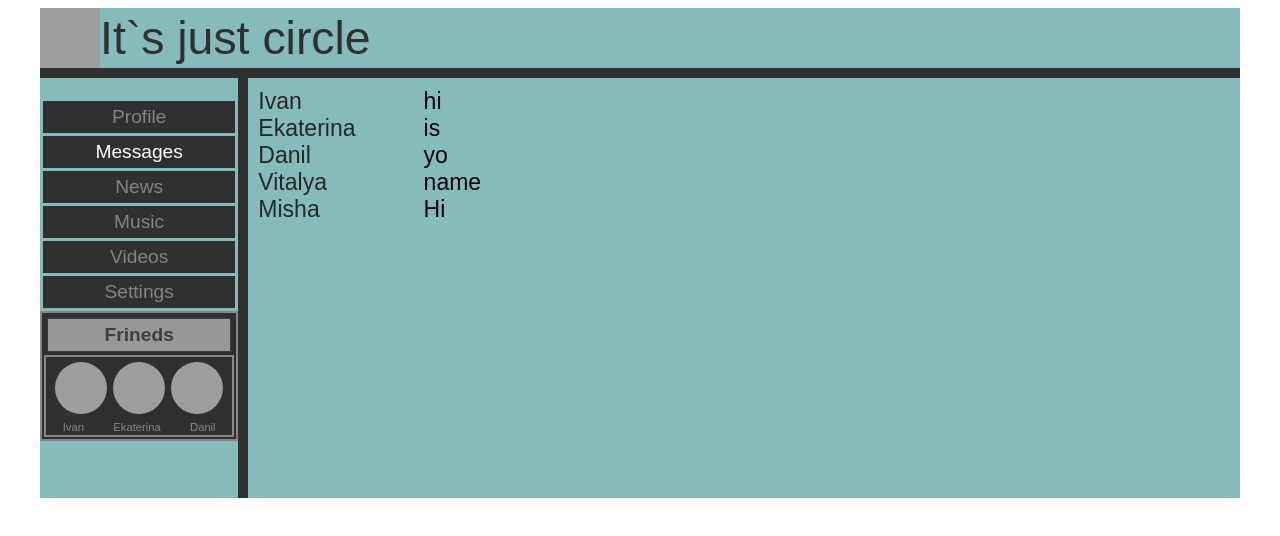
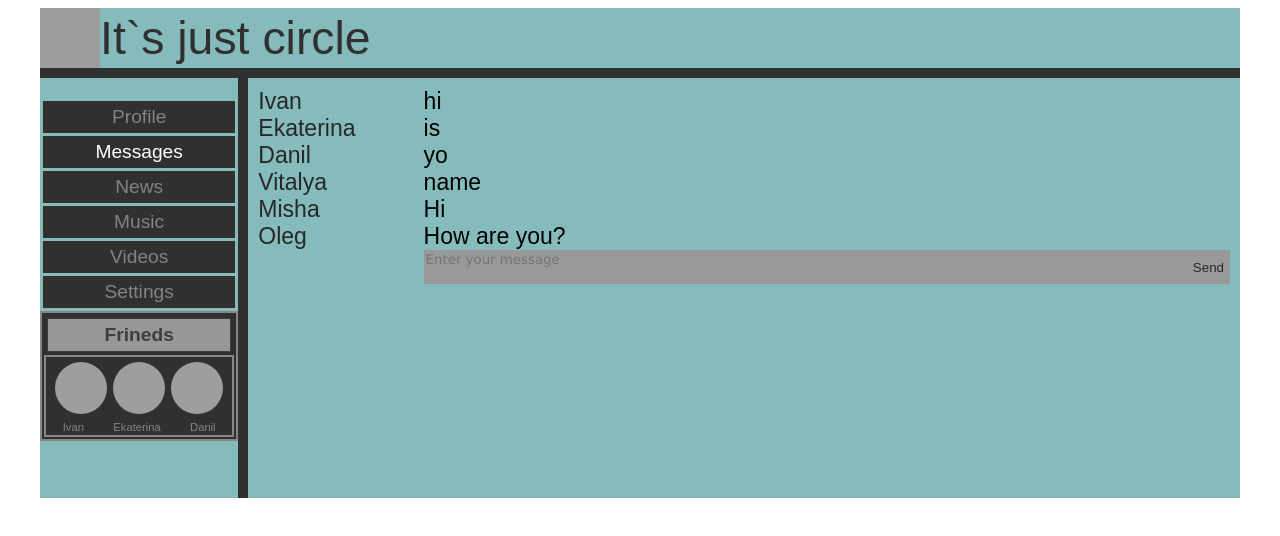
Before and after one commit to be-as-neo/SocialityWeb, a React (Create React App) app: page /dialogs in a window 1280 px wide. Shown: the top 536 px of the page. Built offline with nearby package versions, Linux system fonts and the light colour scheme; grey boxes are pictures that could not be loaded.

Commit message:
Added an input field for the dialog
And react logic

```diff
--- a/src/App.js
+++ b/src/App.js
@@ -7,16 +7,13 @@ import Dialogs from './components/Dialogs/Dialogs';
 import News from './components/Navbar/News/News';
 import Music from './components/Navbar/Music/Music';
 import { Route } from 'react-router';
-import { BrowserRouter } from 'react-router-dom';
+import { addPost } from './redux/state';
 
 
-
-
-
-function App(props) {
+ function App(props) {
 
   return (
-    <BrowserRouter>
+
       <div className='app-wrapper'>
         <Header />
         <Navbar state = {props.state.sideBarPage}/>
@@ -24,15 +21,15 @@ function App(props) {
           {/* <Route path='/profile' component = {Profile}/>
           <Route path='/dialogs' component = {Dialogs}/> */}
           <Route path='/dialogs' render = { () => <Dialogs
+                state = {props.state.profilePage}
+                state = {props.state.messagesPage} /> }/>
+          <Route path='/profile' render = { () => <Profile
               state = {props.state.profilePage}
-              state = {props.state.messagesPage} /> }/>
-          <Route path='/profile' render = { () => <Profile
-              state = {props.state.profilePage} /> } />
+              addPost = {props.addPost}/> } />
           <Route path='/news' component = {News}/>
           <Route path ='/music' component = {Music}/>
         </div>
       </div>
-    </BrowserRouter>
   );
 }
 
--- a/src/components/Dialogs/Dialogs.jsx
+++ b/src/components/Dialogs/Dialogs.jsx
@@ -2,6 +2,7 @@ import { NavLink } from 'react-router-dom'
 import s from'./Dialogs.module.css'
 import DialogItem from './DialogItem/DialogItem'
 import Message from './Message/Message'
+import React from 'react'
 
 
 const Dialogs = (props) => {
@@ -10,6 +11,12 @@ let dialogsElements = props.state.dialogsData.map( dialog => <DialogItem name =
 
 let messagesElements = props.state.messagesData.map( m => <Message message = {m.message} id = {m.id}/>);
 
+let addMessageElements = React.createRef();
+let addMessage = () => {
+
+    let text = addMessageElements.current.value;
+    alert(text)
+}
 
     return (
         <div className ={s.dialogs}>
@@ -18,6 +25,10 @@ let messagesElements = props.state.messagesData.map( m => <Message message = {m.
             </div>
             <div className = {s.messages}>
                 {messagesElements}
+            <div className = {s.textAreaSittings}>
+                <textarea  placeholder="Enter your message" ref = {addMessageElements}></textarea>
+                <button onClick = {addMessage}>Send</button>
+            </div>
             </div>
         </div>
     )
--- a/src/components/Dialogs/Dialogs.module.css
+++ b/src/components/Dialogs/Dialogs.module.css
@@ -27,3 +27,25 @@
 .messages .message{
 
 }
+.textAreaSittings textarea{
+    resize: none;
+    color: rgb(39, 39, 39);
+    background-color: rgb(153, 153, 153);
+    border: 0px;
+    width: 100%;
+    max-height: 90px;
+    font-family:'Lucida Sans', 'Lucida Sans Regular', 'Lucida Grande', 'Lucida Sans Unicode', Geneva, Verdana, sans-serif;
+}
+
+.textAreaSittings button{
+    background-color: rgb(153, 153, 153);
+    color: rgb(39, 39, 39);
+    border: 0px;
+    max-width: 50px;
+    max-height: 90px;
+
+}
+
+.textAreaSittings {
+    display: flex;
+}
--- a/src/components/Header/Header.module.css
+++ b/src/components/Header/Header.module.css
@@ -1,6 +1,5 @@
 
 .header{
-
     display: flex;
     grid-area: h;
     align-items: center;
--- a/src/components/Profile/MyPosts/MyPosts.jsx
+++ b/src/components/Profile/MyPosts/MyPosts.jsx
@@ -1,6 +1,7 @@
 import s from './MyPosts.module.css'
 import Post from './Post/Post';
 import Profile from '../Profile';
+import React from 'react';
 
 
 
@@ -13,15 +14,24 @@ const MyPosts = (props) => {
 
   let postElements =
     props.postData.map( p => <Post messege = {p.message} likesCount = {p.likesCount}/>);
+
+  let newPostElement = React.createRef();
+
+  let addPost = () =>{
+    debugger;
+    let text = newPostElement.current.value;
+    props.addPost(text)
+  }
+
   return (
     <div className = {s.MyPosts}>
       <h3>My Posts</h3>
       <div>
         <div>
-          <textarea></textarea>
+          <textarea  ref = {newPostElement} ></textarea>
         </div>
         <div>
-        <button>Add Post</button>
+        <button onClick = {addPost}>Add Post</button>
         </div>
       </div>
     <div className={s.posts}>
--- a/src/components/Profile/MyPosts/Post/Post.jsx
+++ b/src/components/Profile/MyPosts/Post/Post.jsx
@@ -2,8 +2,7 @@ import s from './Post.module.css';
 const Post = (props) => {
   return (
     <div className={s.item}>
-      {/* <img src='https://www.ejin.ru/wp-content/uploads/2018/10/1202399791_preview_15034743_1798112143788452_7709561090543190016_n.jpg' /> */}
-      <img src = {props.img} />
+      <img src='https://www.ejin.ru/wp-content/uploads/2018/10/1202399791_preview_15034743_1798112143788452_7709561090543190016_n.jpg' />
       {props.messege}
       <div>
         <span>Like: </span>
--- a/src/components/Profile/Profile.jsx
+++ b/src/components/Profile/Profile.jsx
@@ -9,7 +9,7 @@ const Profile = (props) => {
   return (
     <div className={s.content}>
       <ProfileInfo />
-      <MyPosts postData = {props.state.postData}/>
+      <MyPosts postData = {props.state.postData} addPost = {props.addPost}/>
     </div>
 
   )
--- a/src/index.js
+++ b/src/index.js
@@ -4,11 +4,16 @@ import './index.css';
 import App from './App';
 import reportWebVitals from './reportWebVitals';
 import state from './redux/state';
+import { BrowserRouter } from 'react-router-dom';
+import {addPost} from './redux/state'
 
+// addPost('SumuraiJs');
 
 ReactDOM.render(
   <React.StrictMode>
-    <App state = {state} />
+    <BrowserRouter>
+    <App state = {state} addPost = {addPost}/>
+    </BrowserRouter>
   </React.StrictMode>,
   document.getElementById('root')
 );
--- a/src/redux/state.js
+++ b/src/redux/state.js
@@ -15,6 +15,7 @@ let state = {
             {id: 3, message: 'yo'},
             {id: 4, message: 'name'},
             {id: 5, message: 'Hi'},
+            {id: 6, message: 'How are you?'},
         ],
         dialogsData:[
             {id: 1, name: 'Ivan'},
@@ -22,6 +23,7 @@ let state = {
             {id: 3, name: 'Danil'},
             {id: 4, name: 'Vitalya'},
             {id: 5, name: 'Misha'},
+            {id: 6, name: 'Oleg'},
         ],
 },
 
@@ -33,5 +35,14 @@ let state = {
         ]
     }
 }
+export let addPost = (postMessage) => {
+    let newPost = {
+        id: 7,
+        message: postMessage,
+        likesCount: 0
+    }
 
+    state.profilePage.postData.push(newPost);
+
+}
 export default state
```
